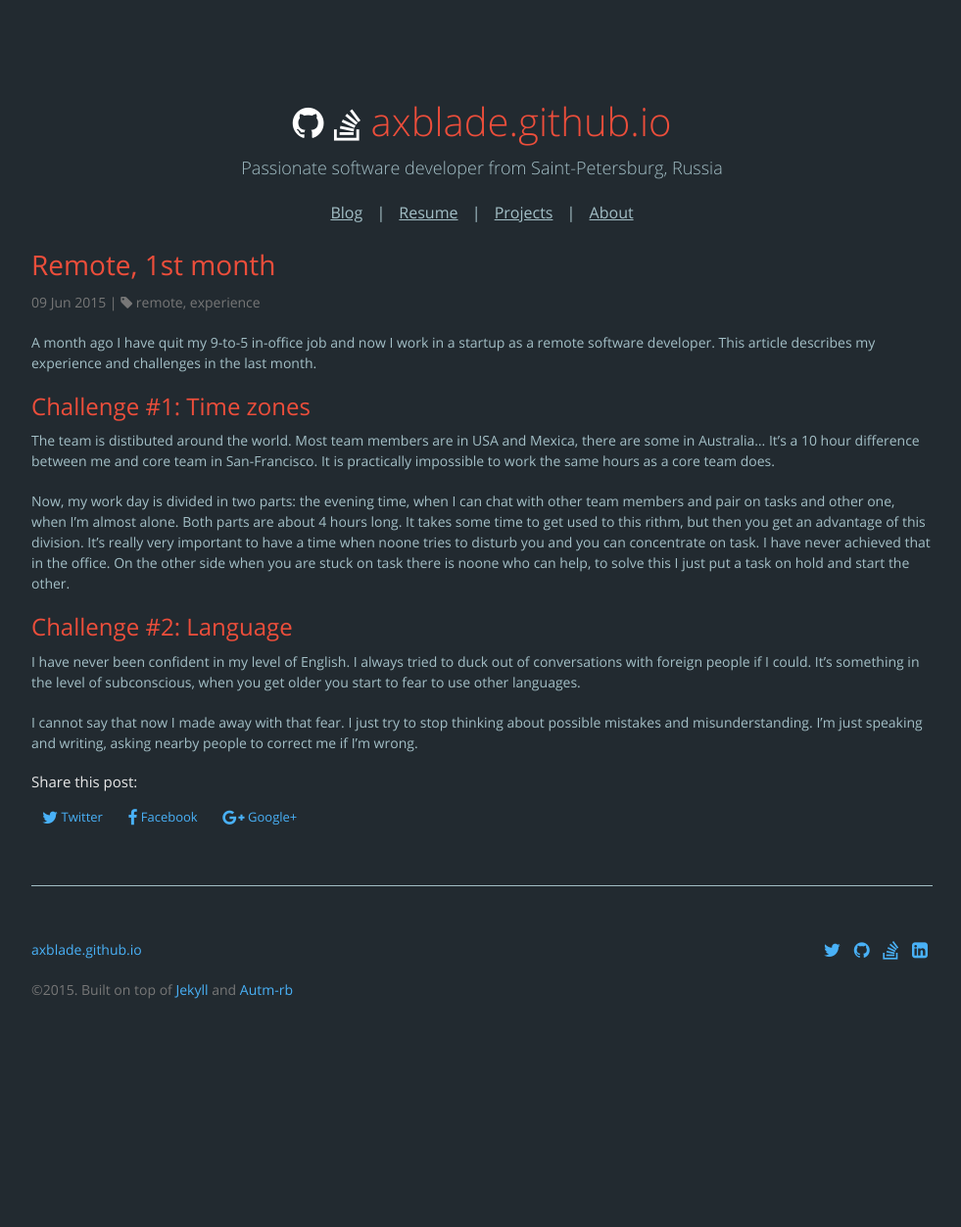
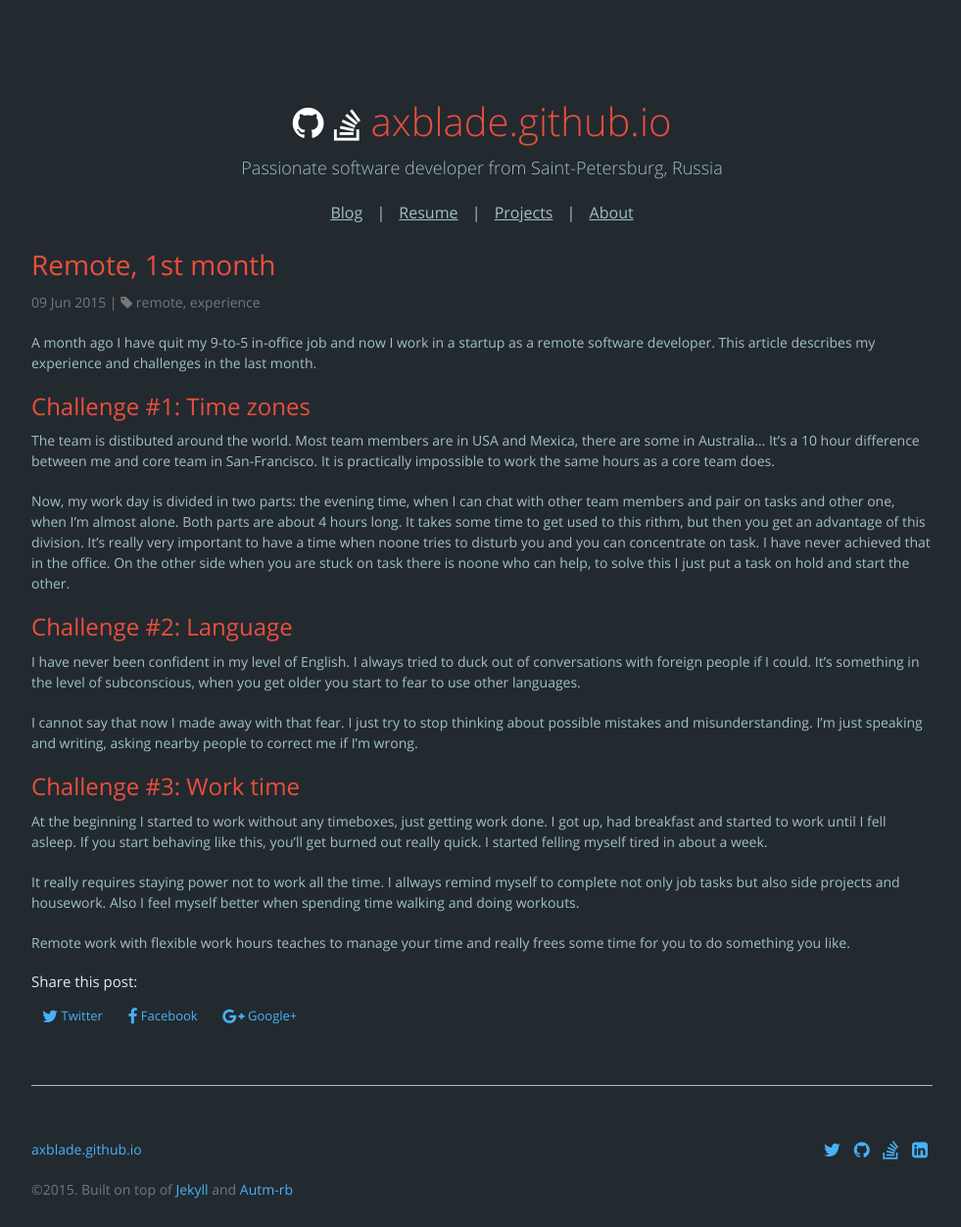
Before and after one commit to eugene-sy/eugene-sy.github.io, a Jekyll site: the page built from _posts/2015-06-09-remote-1st-month.md, in a window 1280 px wide. Shown: the whole page at 98% size, without its empty margins (148-1129 px from the left). Built offline with Jekyll 4.4.1, drawn with Linux system fonts in a browser that asks for light colours; nearby versions of some CDN libraries; before the commit the page ends 1049 px from its top, so only the background shows below that.

Commit message:
challenge 3

```diff
--- a/_posts/2015-06-09-remote-1st-month.md
+++ b/_posts/2015-06-09-remote-1st-month.md
@@ -20,3 +20,11 @@ Both parts are about 4 hours long. It takes some time to get used to this rithm,
 I have never been confident in my level of English. I always tried to duck out of conversations with foreign people if I could. It's something in the level of subconscious, when you get older you start to fear to use other languages.
 
 I cannot say that now I made away with that fear. I just try to stop thinking about possible mistakes and misunderstanding. I'm just speaking and writing, asking nearby people to correct me if I'm wrong.
+
+## Challenge #3: Work time
+
+At the beginning I started to work without any timeboxes, just getting work done. I got up, had breakfast and started to work until I fell asleep. If you start behaving like this, you'll get burned out really quick. I started felling myself tired in about a week.
+
+It really requires staying power not to work all the time. I allways remind myself to complete not only job tasks but also side projects and housework. Also I feel myself better when spending time walking and doing workouts.
+
+Remote work with flexible work hours teaches to manage your time and really frees some time for you to do something you like.
```
